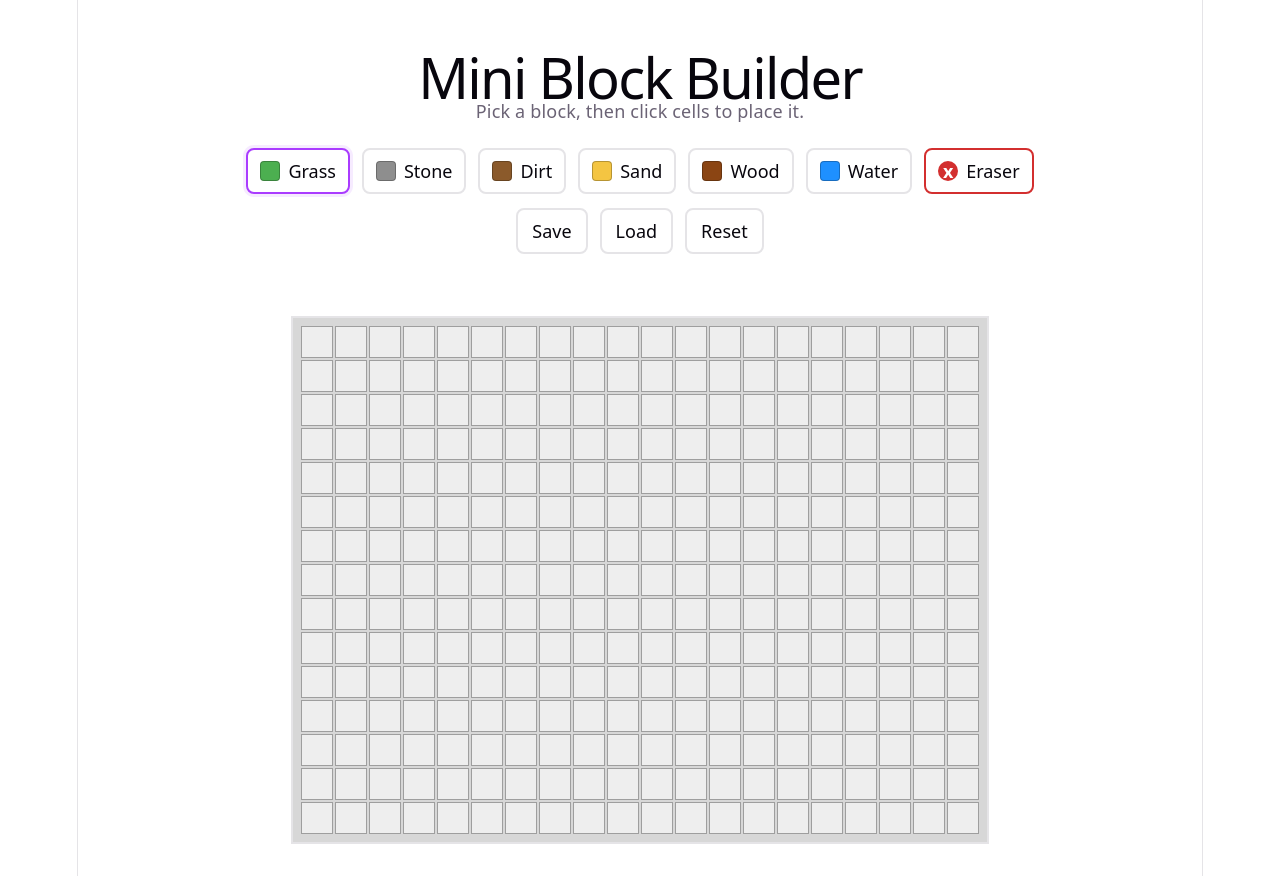
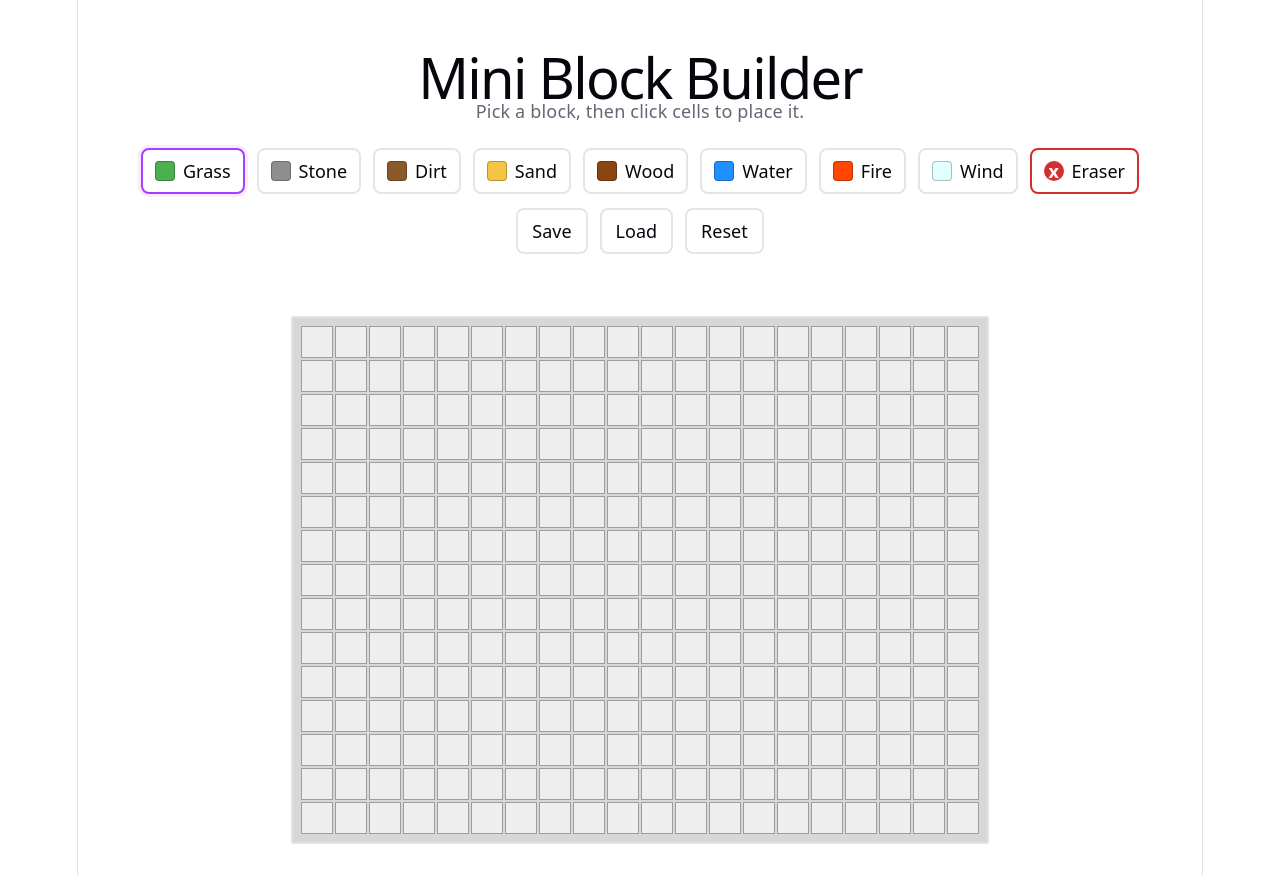
Before and after one commit to Nasang91/HermesToyProject, a React (Vite) app: page / in a window 1280 px wide. Built offline with nearby package versions, Linux system fonts and the light colour scheme.

Commit message:
fix: show fire and wind blocks by default (#34)
Co-authored-by: Nasang91 <noyeah_bot@Nasangui-Macmini.local>

```diff
--- a/src/App.tsx
+++ b/src/App.tsx
@@ -1,7 +1,20 @@
 import { useEffect, useState } from 'react'
 import './App.css'
 
-type BlockId = 'grass' | 'stone' | 'dirt' | 'sand' | 'wood' | 'water' | 'flower' | 'brick' | 'glass' | 'muddy_water' | 'clay'
+type BlockId =
+  | 'grass'
+  | 'stone'
+  | 'dirt'
+  | 'sand'
+  | 'wood'
+  | 'water'
+  | 'fire'
+  | 'wind'
+  | 'flower'
+  | 'brick'
+  | 'glass'
+  | 'muddy_water'
+  | 'clay'
 
 type BlockType = {
   id: BlockId
@@ -33,6 +46,8 @@ const blockTypes: BlockType[] = [
   { id: 'sand', name: 'Sand', color: '#f4c542', isDiscoverable: false },
   { id: 'wood', name: 'Wood', color: '#8B4513', isDiscoverable: false },
   { id: 'water', name: 'Water', color: '#1E90FF', isDiscoverable: false },
+  { id: 'fire', name: 'Fire', color: '#FF4500', isDiscoverable: false },
+  { id: 'wind', name: 'Wind', color: '#E0FFFF', isDiscoverable: false },
   { id: 'flower', name: 'Flower', color: '#FF69B4', isDiscoverable: true },
   { id: 'brick', name: 'Brick', color: '#B22222', isDiscoverable: true },
   { id: 'glass', name: 'Glass', color: '#87CEEB', isDiscoverable: true },
```
